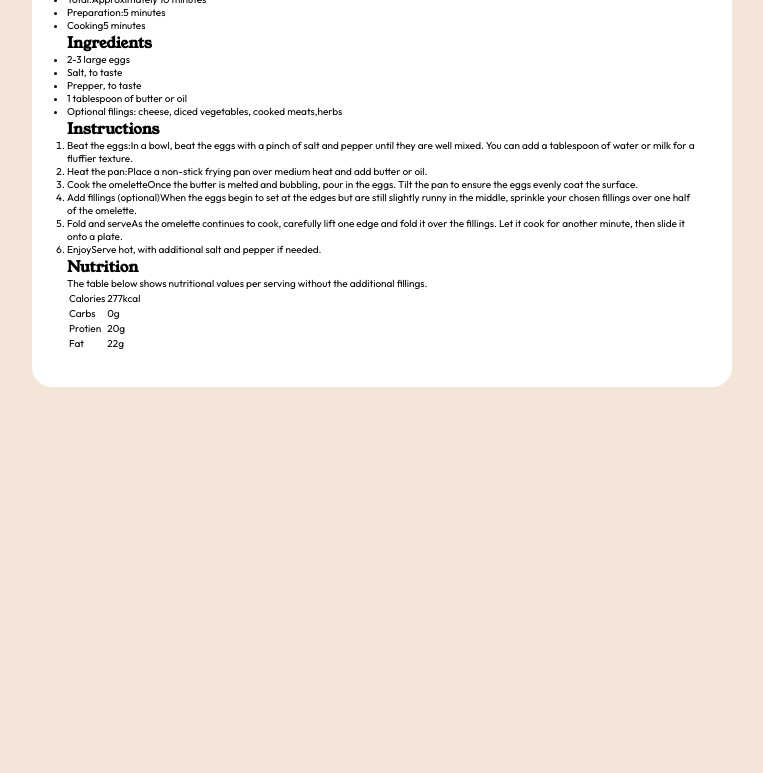
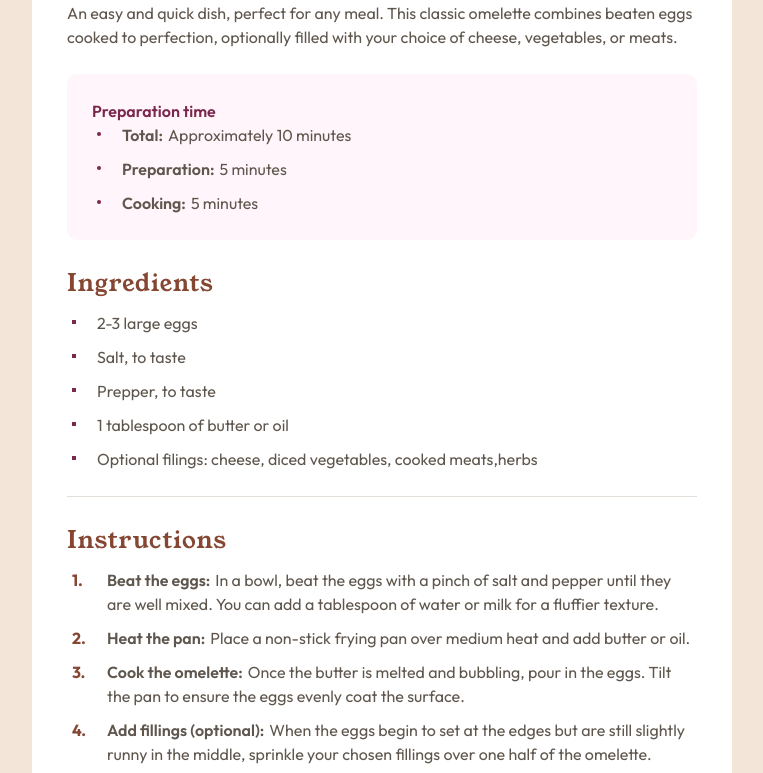
Before and after one commit to anaskhaled98/Recipe-Project, a plain HTML site: page index.html in a window 1280 px wide. Shown: the part 426-1199 px from the top of the page, without its empty margins (258-1021 px from the left). Before the commit the page ends 813 px from the top, so only its background shows below. Drawn offline with Linux system fonts and the light colour scheme.

Commit message:
CSS impelementations

```diff
--- a/index.html
+++ b/index.html
@@ -24,6 +24,11 @@
         <img class="photo" src="/assets/image-omelette.jpeg" alt="food image" />
       </div>
       <h1 class="main-header">Simple Omelette Recipe</h1>
+      <p class="description">
+        An easy and quick dish, perfect for any meal. This classic omelette
+        combines beaten eggs cooked to perfection, optionally filled with your
+        choice of cheese, vegetables, or meats.
+      </p>
     </header>
     <main>
       <section class="preparation">
@@ -33,7 +38,7 @@
             <span class="list-title">Total:</span>Approximately 10 minutes
           </li>
           <li><span class="list-title">Preparation:</span>5 minutes</li>
-          <li><span class="list-title">Cooking</span>5 minutes</li>
+          <li><span class="list-title">Cooking:</span>5 minutes</li>
         </ul>
       </section>
       <section class="ingredients">
@@ -61,24 +66,24 @@
             frying pan over medium heat and add butter or oil.
           </li>
           <li>
-            <span class="list-title">Cook the omelette</span>Once the butter is
+            <span class="list-title">Cook the omelette:</span>Once the butter is
             melted and bubbling, pour in the eggs. Tilt the pan to ensure the
             eggs evenly coat the surface.
           </li>
           <li>
-            <span class="list-title">Add fillings (optional)</span>When the eggs
-            begin to set at the edges but are still slightly runny in the
+            <span class="list-title">Add fillings (optional):</span>When the
+            eggs begin to set at the edges but are still slightly runny in the
             middle, sprinkle your chosen fillings over one half of the omelette.
           </li>
           <li>
-            <span class="list-title">Fold and serve</span>As the omelette
+            <span class="list-title">Fold and serve:</span>As the omelette
             continues to cook, carefully lift one edge and fold it over the
             fillings. Let it cook for another minute, then slide it onto a
             plate.
           </li>
           <li>
-            <span class="list-title">Enjoy</span>Serve hot, with additional salt
-            and pepper if needed.
+            <span class="list-title">Enjoy:</span>Serve hot, with additional
+            salt and pepper if needed.
           </li>
         </ol>
       </section>
@@ -90,19 +95,19 @@
         </p>
         <table>
           <tbody>
-            <tr>
+            <tr class="table-row">
               <td class="table-label">Calories</td>
               <td class="table-value">277kcal</td>
             </tr>
-            <tr>
+            <tr class="table-row">
               <td class="table-label">Carbs</td>
               <td class="table-value">0g</td>
             </tr>
-            <tr>
+            <tr class="table-row">
               <td class="table-label">Protien</td>
               <td class="table-value">20g</td>
             </tr>
-            <tr>
+            <tr class="table-row">
               <td class="table-label">Fat</td>
               <td class="table-value">22g</td>
             </tr>
--- a/main.css
+++ b/main.css
@@ -1,8 +1,9 @@
 :root {
-  --primary-color: hsl(24, 5%, 18%);
+  --primary-color: hsl(30, 10%, 34%);
   --main-header: hsl(24, 5%, 18%);
   --header: hsl(14, 45%, 36%);
   --rose: hsl(332, 51%, 32%);
+  --light-rose: hsl(330, 100%, 98%);
   --wrapper: hsl(30, 54%, 90%);
   --background: hsl(0, 0%, 100%);
 }
@@ -20,18 +21,61 @@ html {
 }
 
 body {
+  min-height: 100vh;
   padding: 3.5rem;
   border-radius: 2rem;
   background-color: var(--background);
-  max-width: 70rem;
-  margin: 0 auto;
+  max-width: 700px;
+  margin: 1.5rem auto;
+  font-size: 1.6rem;
+  color: var(--primary-color);
   font-family: "Outfit", serif;
+  line-height: 1.5;
 }
 
+main {
+  display: flex;
+  flex-direction: column;
+  gap: 2.5rem;
+}
+
+/* Common styles */
 h1,
 h2 {
   font-family: "Young Serif", serif;
 }
+
+h2 {
+  color: var(--header);
+  margin-bottom: 1rem;
+  letter-spacing: 0.1rem;
+  font-weight: 400;
+}
+
+ul,
+ol {
+  display: flex;
+  flex-direction: column;
+  gap: 1rem;
+  margin-left: 3rem;
+  list-style-type: none;
+}
+
+.ingredients:after,
+.instructions:after {
+  content: "";
+  display: block;
+  width: 100%;
+  height: 0.1rem;
+  background-color: hsl(30, 18%, 87%);
+  margin-top: 2.5rem;
+}
+
+.list-title {
+  margin-right: 0.5rem;
+  font-weight: 600;
+}
+/* End Common styles */
 
 /* Header */
 .main-header {
@@ -51,3 +95,121 @@ h2 {
   max-width: 100%;
   height: auto;
 }
+
+.description {
+  margin-bottom: 2.5rem;
+}
+/* End Header */
+
+/* Preparation */
+.preparation {
+  border-radius: 1rem;
+  background-color: var(--light-rose);
+  padding: 2.5rem;
+}
+
+.preparation p {
+  font-weight: 600;
+  color: var(--rose);
+}
+
+.preparation li {
+  position: relative;
+}
+
+.preparation li:before {
+  top: 40%;
+  left: -2.5rem;
+  position: absolute;
+  content: "";
+  width: 0.4rem;
+  height: 0.4rem;
+  border-radius: 50%;
+  background-color: var(--rose);
+}
+/* End Preparation */
+
+/* ingredient */
+.ingredients li {
+  position: relative;
+}
+
+.ingredients li:before {
+  top: 40%;
+  left: -2.5rem;
+  position: absolute;
+  content: "";
+  width: 0.4rem;
+  height: 0.4rem;
+  background-color: var(--rose);
+}
+/* End ingredient */
+
+/* instrcutions */
+.instructions {
+  counter-reset: instruction;
+}
+.instructions li {
+  position: relative;
+  margin-left: 1rem;
+}
+
+.instructions li:before {
+  position: absolute;
+  counter-increment: instruction;
+  content: "" counter(instruction) ".";
+  left: -3.5rem;
+  color: var(--header);
+  font-weight: 700;
+}
+/* End instrcutions */
+
+/* Nutrition */
+table,
+tbody {
+  display: block;
+}
+
+table {
+  margin-top: 2rem;
+}
+
+.table-row {
+  display: grid;
+  grid-template-columns: 1fr 1fr;
+}
+
+.table-row:not(:last-child)::after {
+  grid-column-start: 1;
+  grid-column-end: -1;
+  content: "";
+  width: 100%;
+  height: 0.1rem;
+  background-color: hsl(30, 18%, 87%);
+  margin-block: 1rem;
+}
+
+.table-label {
+  margin-left: 3rem;
+}
+.table-value {
+  margin-left: 1rem;
+}
+
+.table-value {
+  color: var(--header);
+  font-weight: 700;
+}
+/* End Nutrition */
+
+/* Responsive */
+@media (max-width: 500px) {
+  body {
+    margin: 0 auto;
+  }
+  .photo-wrapper {
+    margin: -3.5rem -3.5rem 0;
+    border-radius: 0;
+  }
+}
+/* End Responsive */
```
